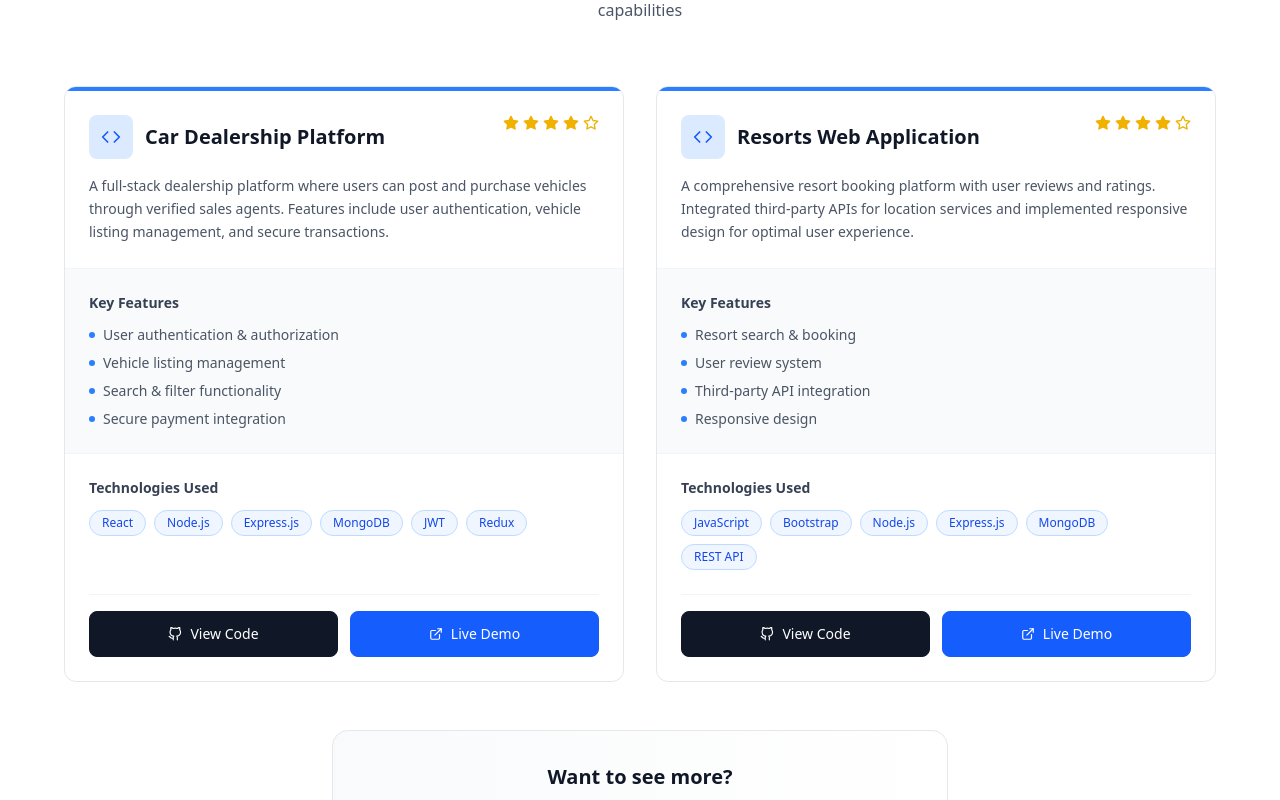
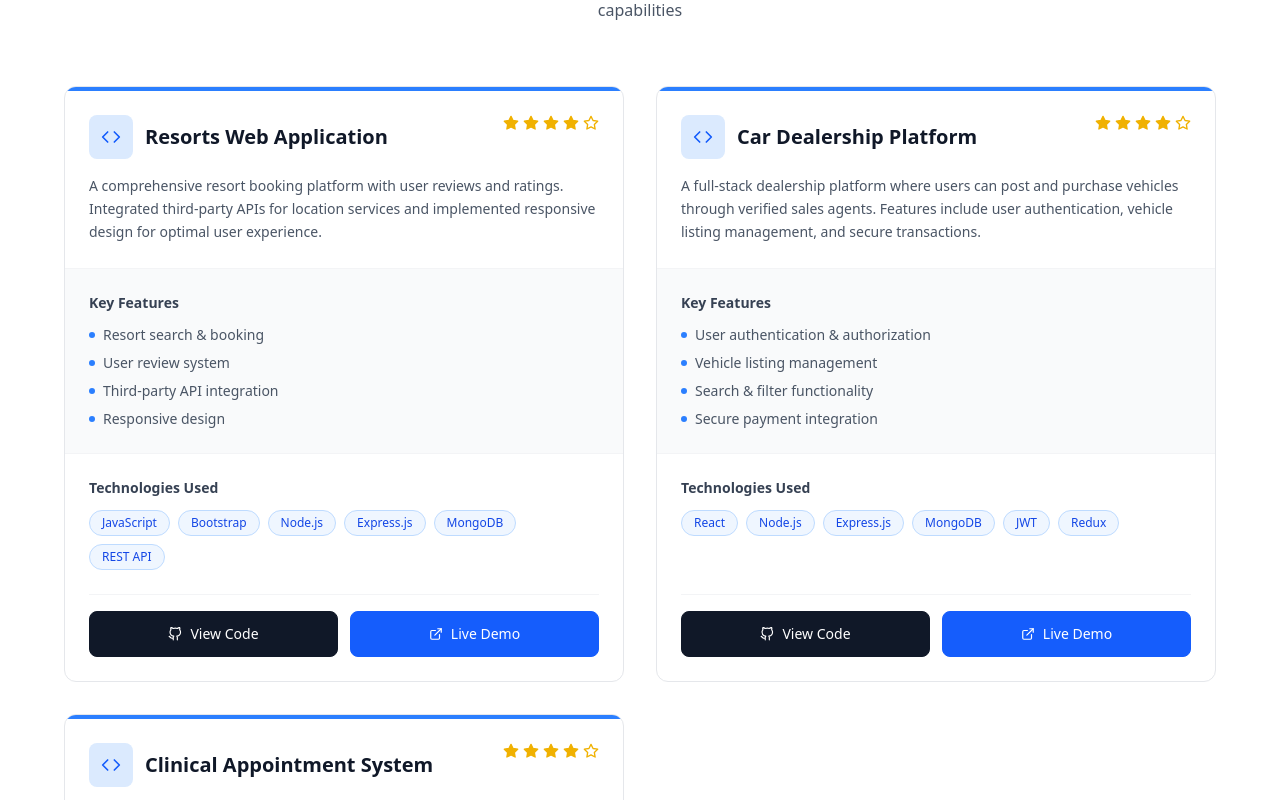
Before and after one commit to BilalSaleem03/BilalSaleem-Portfolio, a Next.js app: page / in a window 1280 px wide. Shown: the part 4860-5660 px from the top of the page. Built offline with nearby package versions, Linux system fonts and the light colour scheme.

Commit message:
Add A project

```diff
--- a/src/components/Projects.jsx
+++ b/src/components/Projects.jsx
@@ -5,6 +5,19 @@ import { motion } from 'framer-motion'
 import { FiGithub, FiExternalLink, FiStar, FiCode } from 'react-icons/fi'
 
 const projects = [
+  {
+    title: 'Resorts Web Application',
+    description: 'A comprehensive resort booking platform with user reviews and ratings. Integrated third-party APIs for location services and implemented responsive design for optimal user experience.',
+    technologies: ['JavaScript', 'Bootstrap', 'Node.js', 'Express.js', 'MongoDB', 'REST API'],
+    githubLink: 'https://github.com/BilalSaleem03/WanderLust',
+    liveLink: 'https://wanderlust-s7r9.onrender.com/listing',
+    features: [
+      'Resort search & booking',
+      'User review system',
+      'Third-party API integration',
+      'Responsive design'
+    ]
+  },
   {
     title: 'Car Dealership Platform',
     description: 'A full-stack dealership platform where users can post and purchase vehicles through verified sales agents. Features include user authentication, vehicle listing management, and secure transactions.',
@@ -19,16 +32,17 @@ const projects = [
     ]
   },
   {
-    title: 'Resorts Web Application',
-    description: 'A comprehensive resort booking platform with user reviews and ratings. Integrated third-party APIs for location services and implemented responsive design for optimal user experience.',
-    technologies: ['JavaScript', 'Bootstrap', 'Node.js', 'Express.js', 'MongoDB', 'REST API'],
-    githubLink: 'https://github.com/BilalSaleem03/WanderLust',
-    liveLink: 'https://wanderlust-s7r9.onrender.com/listing',
+    title: 'Clinical Appointment System',
+    description: 'Backend system for managing clinical appointments, patient records, and doctor schedules. Implemented RESTful APIs, Access Google Calendar, Sending Emails and ensured data security and integrity.',
+    technologies: ['TypeScript', 'Node.js', 'Nest js', 'PostgreSQL', 'REST API'],
+    githubLink: 'https://github.com/BilalSaleem03/Clinical-System-NEST-JS',
+    liveLink: '#',
     features: [
-      'Resort search & booking',
-      'User review system',
-      'Third-party API integration',
-      'Responsive design'
+      'Online appointment booking',
+      'Doctors,Patients and Admins roles',
+      'Google Calendar integration(OAuth)',
+      'Email notification system',
+      'Data security and integrity'
     ]
   }
 ]
```
